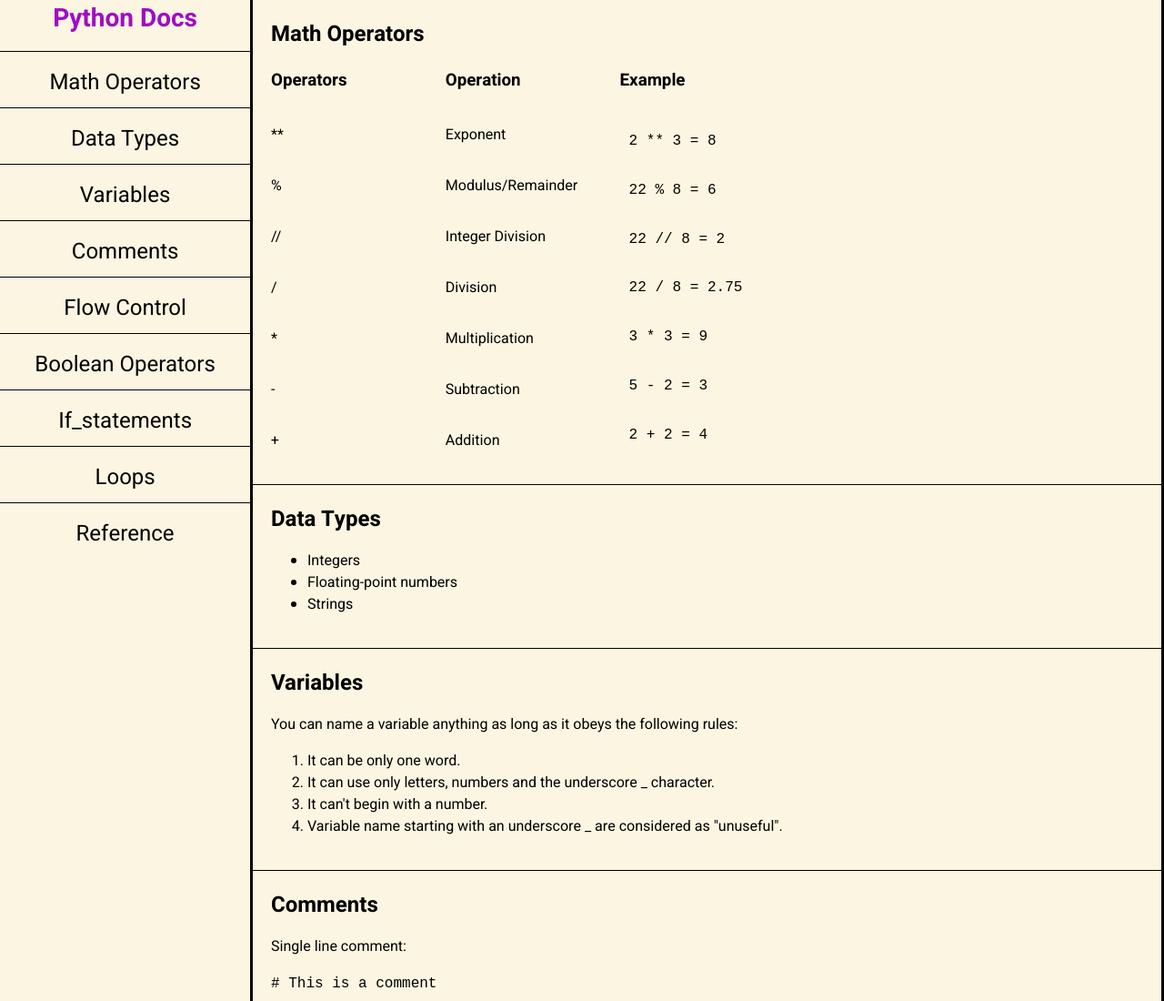
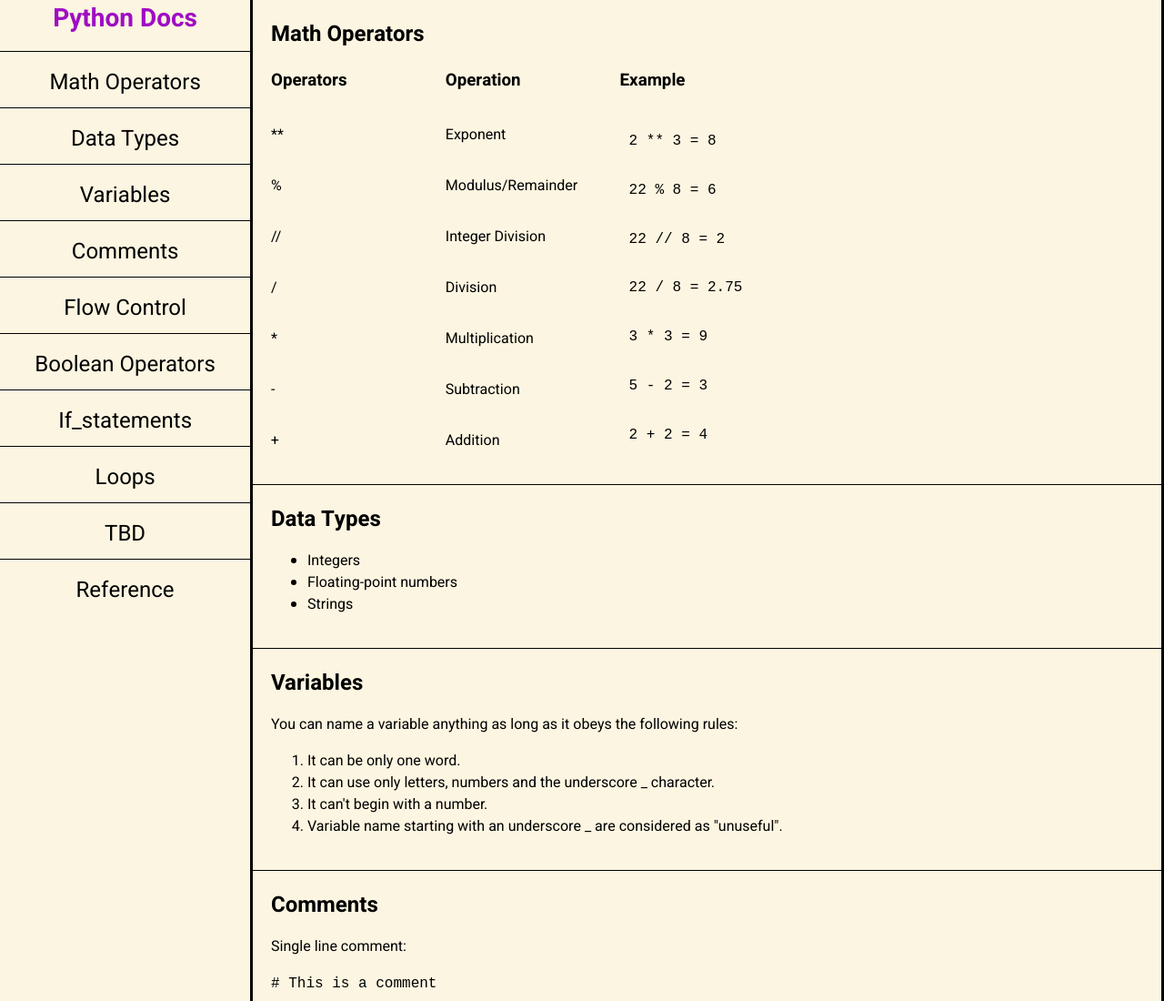
Before and after one commit to 0xSTVNDZ/TechnicalDocumentationPython, a plain HTML site: page index.html in a window 1280 px wide. Shown: the top 1100 px of the page at 91% size. Drawn offline with Linux system fonts and the light colour scheme.

Commit message:
fix html

```diff
--- a/index.html
+++ b/index.html
@@ -22,6 +22,7 @@
             <li><a href="#boolean_operators">Boolean Operators</a></li>
             <li><a href="#if_statements">If_statements</a></li>
             <li><a href="#loops">Loops</a></li>
+            <li><a href="#TBD">TBD</a></li>
             <li><a href="#reference">Reference</a></li>
             <!--<li><a href="#topic">Topic</a></li>-->
         </nav>
```
